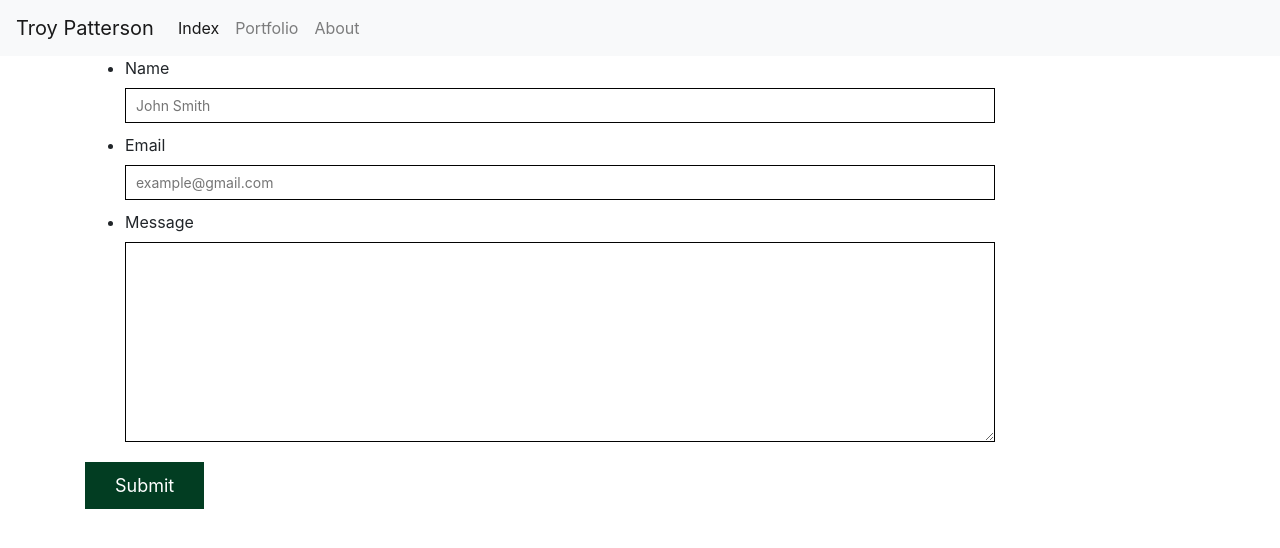
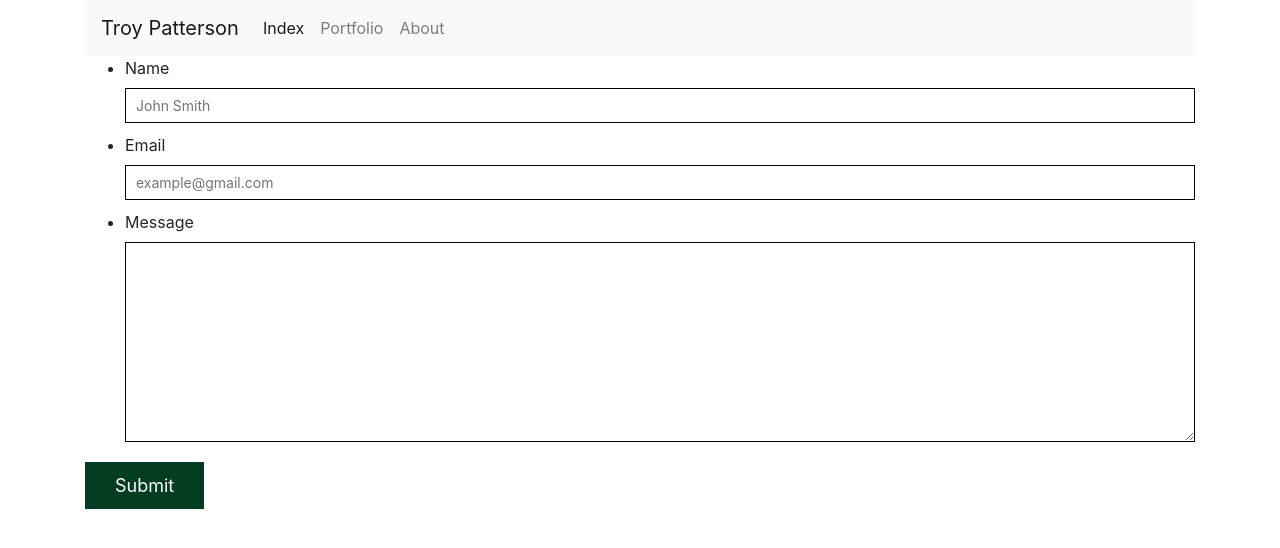
Before and after one commit to Troytacular/Bootstrap-portfolio, a plain HTML site: page contact.html in a window 1280 px wide. Drawn offline with nearby package versions, Linux system fonts and the light colour scheme.

Commit message:
fixed contact page

```diff
--- a/assets/css/style.css
+++ b/assets/css/style.css
@@ -1,11 +1,11 @@
 #contact-form ul {
     margin-bottom: 20px;
-    margin-right: 100px;
+
   }
 
   #contact-form li {
     margin-bottom: 10px;
-    margin-right: 100px;
+
   }
 
   label,
--- a/contact.html
+++ b/contact.html
@@ -12,7 +12,10 @@
 
 
 <body>
-        <nav class="navbar navbar-expand-lg navbar-light bg-light">
+    <div class="container">
+    <div class="row">
+        <div class="col-sm-12">
+            <nav class="navbar navbar-expand-lg navbar-light bg-light">
                 <a class="navbar-brand" href="#">Troy Patterson</a>
                 <button class="navbar-toggler" type="button" data-toggle="collapse" data-target="#navbarNav" aria-controls="navbarNav" aria-expanded="false" aria-label="Toggle navigation">
                   <span class="navbar-toggler-icon"></span>
@@ -32,8 +35,12 @@
                       <!-- <a class="nav-link disabled" href="#" tabindex="-1" aria-disabled="true">Disabled</a> -->
                     </li>
                   </ul>
-                </div>
-              </nav>
+            </nav>
+        </div>
+    </div>
+</div>
+
+    </div>
     <div class="container">
         <div class="row">
             <div class="col-sm-12">
```
